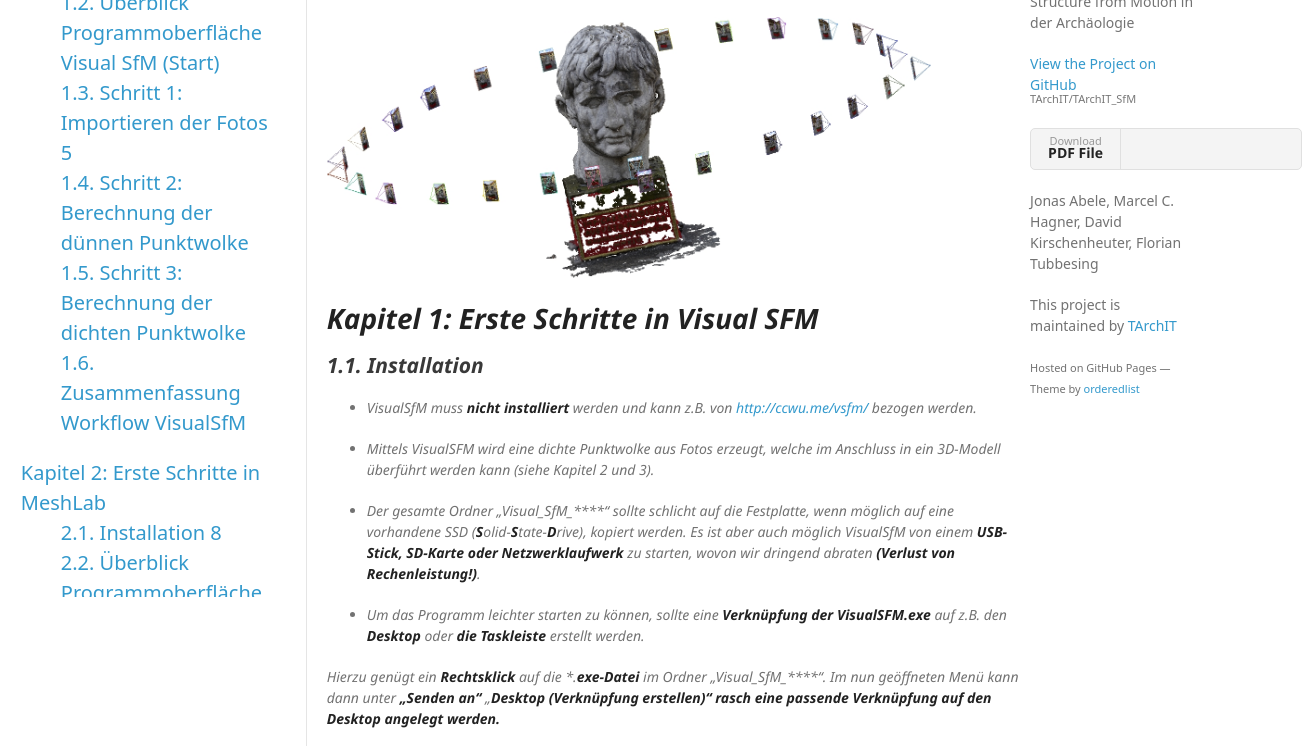
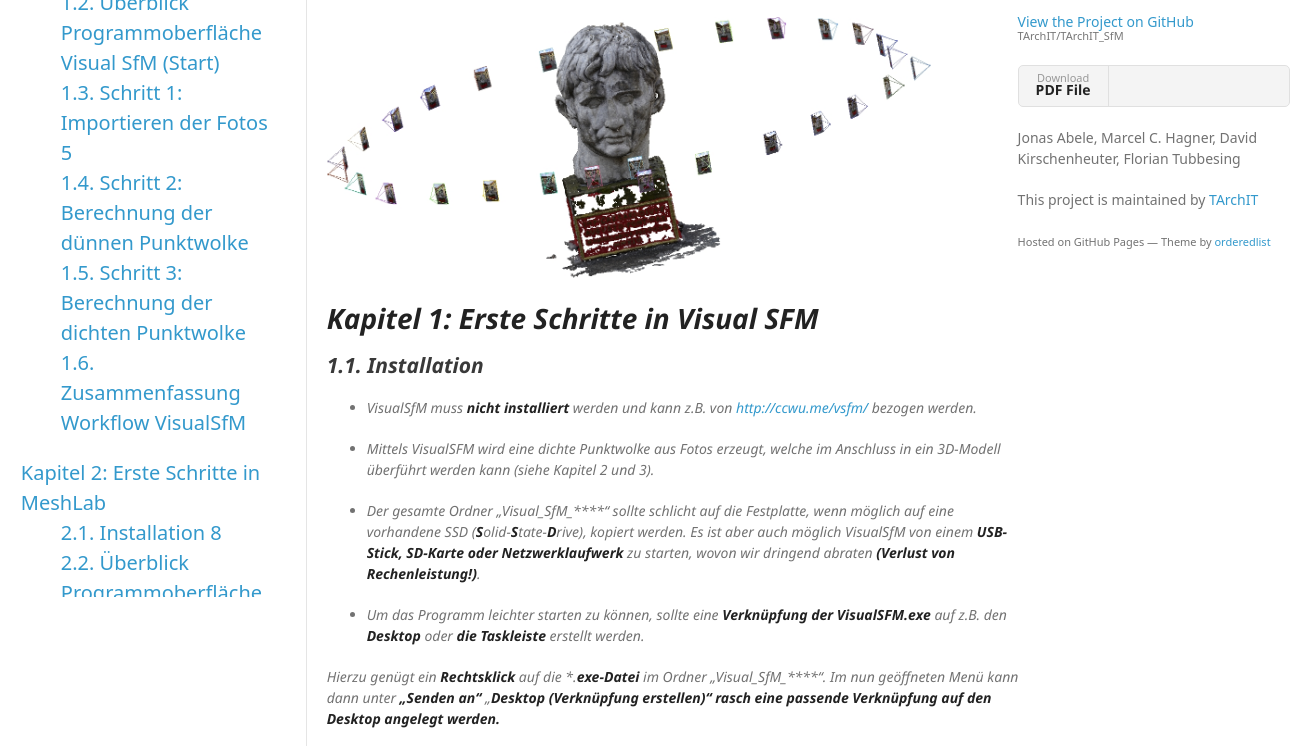
Before and after one commit to DavidKi/TArchIT_SfM, a plain HTML site: page index.html in a window 1280 px wide. Shown: the part 144-890 px from the top of the page, 1302 px wide, since content can reach past the window. Drawn offline with Linux system fonts and the light colour scheme; a web font is replaced by a local one.

```diff
--- a/stylesheets/styles.css
+++ b/stylesheets/styles.css
@@ -192,9 +192,10 @@ img {
 }
 
 header {
-  width:15%;
+  width:20%;
   float:right;
-
+	position:fixed;
+	right: 0.5%;
   -webkit-font-smoothing:subpixel-antialiased;
 }
 
@@ -259,8 +260,10 @@ header ul a strong {
 
 section {
   width:65%;
-  float:right;
+
   padding-bottom:50px;
+  padding-left: 20%;
+  padding-right:16%
 }
 
 small {
```
